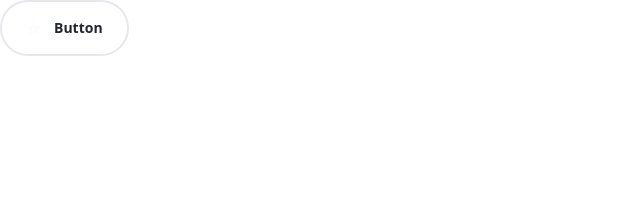
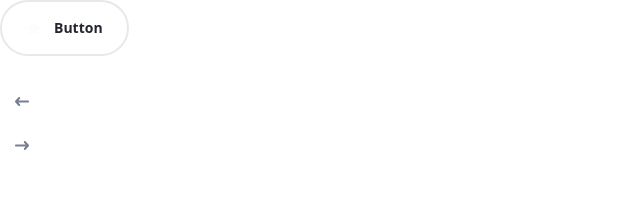
Before and after one commit to nomanejaz132/fleet, a Next.js app in the folder frontend/: page / in a window 1280 px wide. Shown: the top 218 px of the page, without its empty margins (0-640 px from the left). Built offline with nearby package versions, Linux system fonts and the light colour scheme.

Commit message:
arrow icons

```diff
--- /dev/null
+++ b/frontend/components/Icon/ArrowLeft.tsx
@@ -0,0 +1,24 @@
+import React from "react";
+
+const ArrowLeft = () => {
+  return (
+    <div className="w-fit h-fit p-2 cursor-pointer border-2 border-transparent hover:border-[#E6E8EC] dark:hover:border-[#353945] rounded-full transition">
+      <svg
+        width="24"
+        height="24"
+        viewBox="0 0 24 24"
+        fill="none"
+        xmlns="http://www.w3.org/2000/svg"
+      >
+        <path
+          fill-rule="evenodd"
+          clip-rule="evenodd"
+          d="M9.90906 7.26521C9.50324 6.8906 8.87058 6.9159 8.49597 7.32172L5.2652 10.8217C4.9116 11.2047 4.9116 11.7952 5.26519 12.1782L8.49597 15.6783C8.87057 16.0841 9.50323 16.1094 9.90905 15.7348C10.3149 15.3602 10.3402 14.7276 9.96558 14.3217L8.28397 12.5L18 12.5C18.5523 12.5 19 12.0523 19 11.5C19 10.9477 18.5523 10.5 18 10.5L8.284 10.5L9.96557 8.67829C10.3402 8.27247 10.3149 7.63981 9.90906 7.26521Z"
+          fill="#777E91"
+        />
+      </svg>
+    </div>
+  );
+};
+
+export default ArrowLeft;
--- /dev/null
+++ b/frontend/components/Icon/ArrowRight.tsx
@@ -0,0 +1,24 @@
+import React from "react";
+
+const ArrowRight = () => {
+  return (
+    <div className="w-fit h-fit p-2 cursor-pointer border-2 border-transparent hover:border-[#E6E8EC] dark:hover:border-[#353945] rounded-full transition">
+      <svg
+        width="24"
+        height="24"
+        viewBox="0 0 24 24"
+        fill="none"
+        xmlns="http://www.w3.org/2000/svg"
+      >
+        <path
+          fill-rule="evenodd"
+          clip-rule="evenodd"
+          d="M14.0909 7.26521C14.4968 6.8906 15.1294 6.9159 15.504 7.32172L18.7348 10.8217C19.0884 11.2047 19.0884 11.7952 18.7348 12.1782L15.504 15.6783C15.1294 16.0841 14.4968 16.1094 14.091 15.7348C13.6851 15.3602 13.6598 14.7276 14.0344 14.3217L15.716 12.5L6 12.5C5.44771 12.5 5 12.0523 5 11.5C5 10.9477 5.44771 10.5 6 10.5L15.716 10.5L14.0344 8.67829C13.6598 8.27247 13.6851 7.63981 14.0909 7.26521Z"
+          fill="#777E91"
+        />
+      </svg>
+    </div>
+  );
+};
+
+export default ArrowRight;
--- a/frontend/pages/index.tsx
+++ b/frontend/pages/index.tsx
@@ -4,6 +4,8 @@ import { Inter } from "@next/font/google";
 import styles from "../styles/Home.module.css";
 import { Button } from "../components/Button/Button";
 import Icon from "../components/Icon/Icon";
+import ArrowLeft from "../components/Icon/ArrowLeft";
+import ArrowRight from "../components/Icon/ArrowRight";
 
 const inter = Inter({ subsets: ["latin"] });
 
@@ -19,6 +21,9 @@ export default function Home() {
       >
         Button
       </Button>
+      <br />
+      <ArrowLeft />
+      <ArrowRight />
     </>
   );
 }
```
